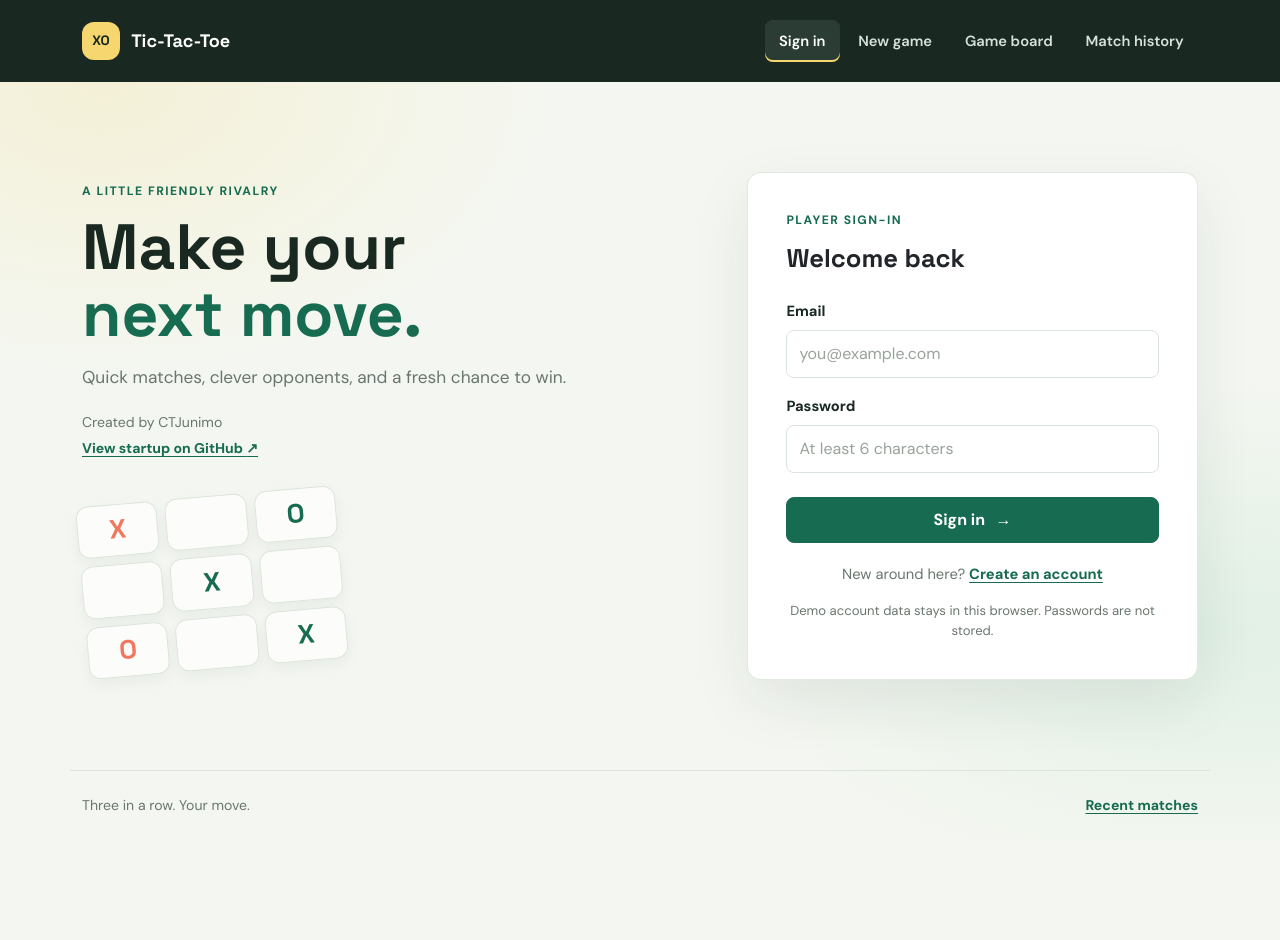
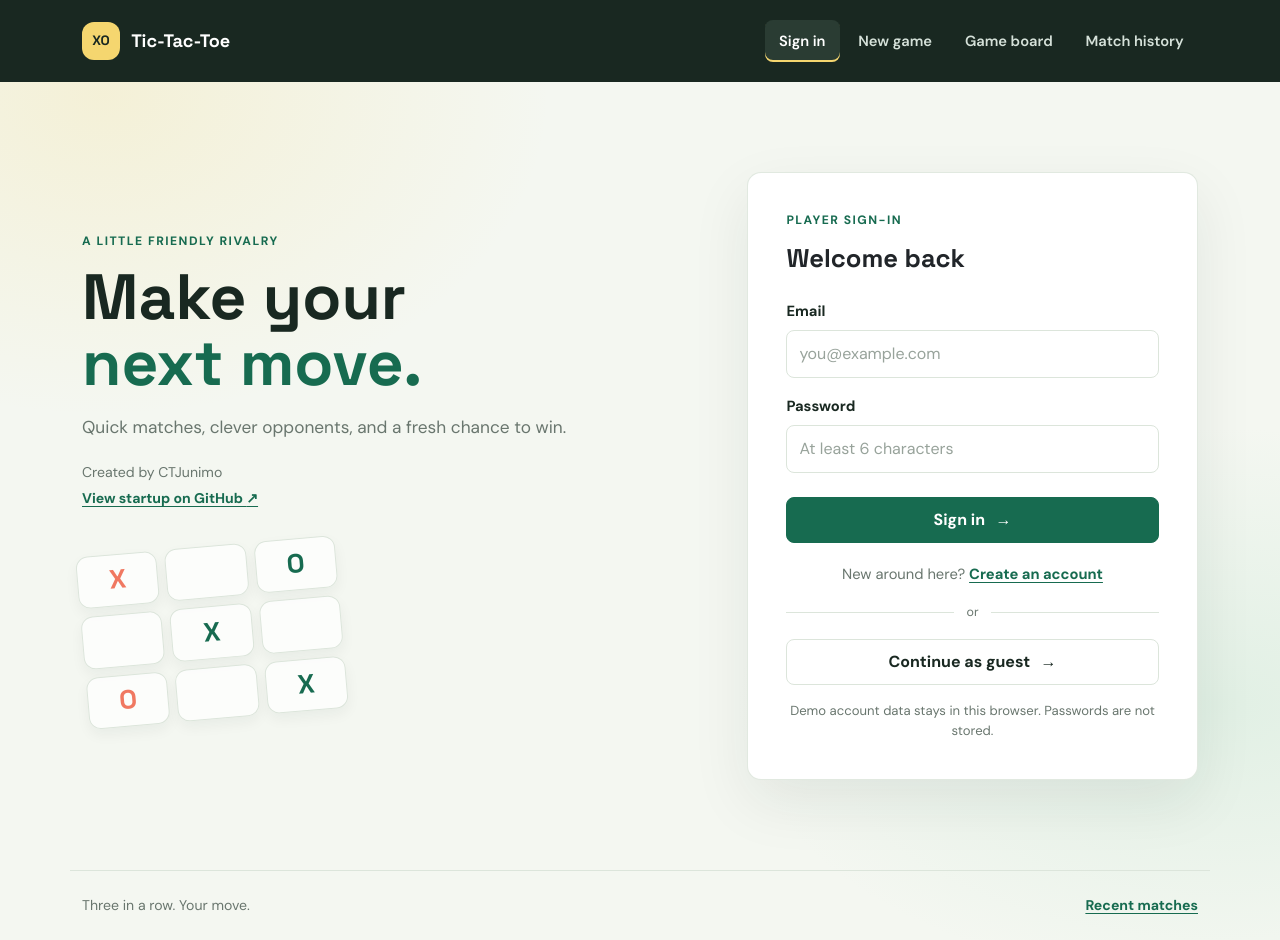
Before and after one commit to CTJunimo/startup, a React (Vite) app: page /play in a window 1280 px wide. Before the commit the page ends 840 px from the top, so only its background shows below. Built offline with nearby package versions, Linux system fonts and the light colour scheme.

Commit message:
Edit for sign in including guest mode. Fixed formatting for different devices

```diff
--- a/src/App.jsx
+++ b/src/App.jsx
@@ -1,17 +1,12 @@
 import { HashRouter, Navigate, Route, Routes } from 'react-router-dom';
 import SiteFooter from './components/SiteFooter.jsx';
 import SiteHeader from './components/SiteHeader.jsx';
-import { AuthProvider, useAuth } from './contexts/AuthContext.jsx';
+import { AuthProvider } from './contexts/AuthContext.jsx';
 import { MatchHistoryProvider } from './contexts/MatchHistoryContext.jsx';
 import HistoryPage from './pages/HistoryPage.jsx';
 import LoginPage from './pages/LoginPage.jsx';
 import OpponentPage from './pages/OpponentPage.jsx';
 import PlayPage from './pages/PlayPage.jsx';
-
-function ProtectedRoute({ children }) {
-  const { user } = useAuth();
-  return user ? children : <Navigate to="/" replace />;
-}
 
 export default function App() {
   return (
@@ -21,9 +16,9 @@ export default function App() {
           <SiteHeader />
           <Routes>
             <Route path="/" element={<LoginPage />} />
-            <Route path="/bots" element={<ProtectedRoute><OpponentPage /></ProtectedRoute>} />
-            <Route path="/play" element={<ProtectedRoute><PlayPage /></ProtectedRoute>} />
-            <Route path="/scores" element={<ProtectedRoute><HistoryPage /></ProtectedRoute>} />
+            <Route path="/bots" element={<OpponentPage />} />
+            <Route path="/play" element={<PlayPage />} />
+            <Route path="/scores" element={<HistoryPage />} />
             <Route path="*" element={<Navigate to="/" replace />} />
           </Routes>
           <SiteFooter />
--- a/src/pages/HistoryPage.jsx
+++ b/src/pages/HistoryPage.jsx
@@ -44,7 +44,8 @@ function MatchTable({ matches }) {
 export default function HistoryPage() {
   const { user } = useAuth();
   const { matches, clearHistory } = useMatchHistory();
-  const userMatches = matches.filter((match) => match.email === user.email);
+  const player = user ?? { email: 'guest@local', displayName: 'Guest' };
+  const userMatches = matches.filter((match) => match.email === player.email);
 
   return (
     <main className="container-xl page-shell">
@@ -69,7 +70,7 @@ export default function HistoryPage() {
         <div className="history-panel-footer">
           <p className="data-note">Saved in this browser</p>
           {userMatches.length > 0 && (
-            <button className="text-action" type="button" onClick={() => clearHistory(user.email)}>Clear history</button>
+            <button className="text-action" type="button" onClick={() => clearHistory(player.email)}>Clear history</button>
           )}
         </div>
       </section>
--- a/src/pages/LoginPage.jsx
+++ b/src/pages/LoginPage.jsx
@@ -75,6 +75,8 @@ function SignInForm() {
             {mode === 'register' ? 'Sign in' : 'Create an account'}
           </button>
         </p>
+        <div className="guest-divider"><span>or</span></div>
+        <Link className="btn btn-outline-secondary w-100 guest-entry" to="/bots">Continue as guest <span aria-hidden="true">→</span></Link>
         <p className="demo-note">Demo account data stays in this browser. Passwords are not stored.</p>
       </div>
     </div>
--- a/src/pages/PlayPage.jsx
+++ b/src/pages/PlayPage.jsx
@@ -233,6 +233,7 @@ export default function PlayPage() {
   const [searchParams] = useSearchParams();
   const { user } = useAuth();
   const { recordMatch } = useMatchHistory();
+  const player = user ?? { email: 'guest@local', displayName: 'Guest' };
   const difficulty = ['easy', 'medium', 'hard'].includes(searchParams.get('difficulty'))
     ? searchParams.get('difficulty')
     : 'medium';
@@ -242,18 +243,18 @@ export default function PlayPage() {
   const recordedGameId = useRef(null);
 
   useEffect(() => {
-    if (!user || !['X', 'O', 'draw'].includes(game.status) || recordedGameId.current === game.id) return;
+    if (!['X', 'O', 'draw'].includes(game.status) || recordedGameId.current === game.id) return;
     recordedGameId.current = game.id;
     recordMatch({
       id: game.id,
-      email: user.email,
+      email: player.email,
       playedAt: new Date().toISOString(),
       opponent: opponent.name,
       mode,
       difficulty,
       result: game.status === 'X' ? 'Win' : game.status === 'O' ? 'Loss' : 'Draw',
     });
-  }, [difficulty, game, mode, opponent.name, recordMatch, user]);
+  }, [difficulty, game, mode, opponent.name, player.email, recordMatch]);
 
   useEffect(() => {
     if (mode !== 'multiplayer' || game.status !== 'waiting') return undefined;
@@ -308,7 +309,7 @@ export default function PlayPage() {
         <section className="col-lg-7" aria-label="Game board">
           <div className="game-stage">
             <div className="match-strip">
-              <div><span className="player-token token-x">X</span><span>{user.displayName}</span></div>
+              <div><span className="player-token token-x">X</span><span>{player.displayName}</span></div>
               <span className="versus">VS</span>
               <div><span className="player-token token-o">O</span><span>{opponent.name}</span></div>
             </div>
--- a/styles.css
+++ b/styles.css
@@ -306,6 +306,27 @@ select:focus-visible {
   color: var(--muted);
   font-size: 0.92rem;
   text-align: center;
+}
+
+.guest-divider {
+  display: flex;
+  align-items: center;
+  gap: 0.8rem;
+  margin: 1.1rem 0;
+  color: var(--muted);
+  font-size: 0.78rem;
+}
+
+.guest-divider::before,
+.guest-divider::after {
+  flex: 1;
+  height: 1px;
+  background: var(--line);
+  content: "";
+}
+
+.guest-entry {
+  text-decoration: none;
 }
 
 .text-action {
```
Also changed, not shown: 1 other file (tests, documents, lock files or other folders).
